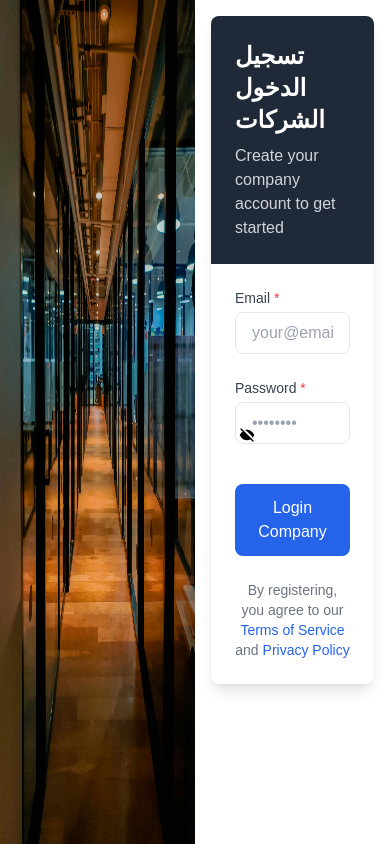
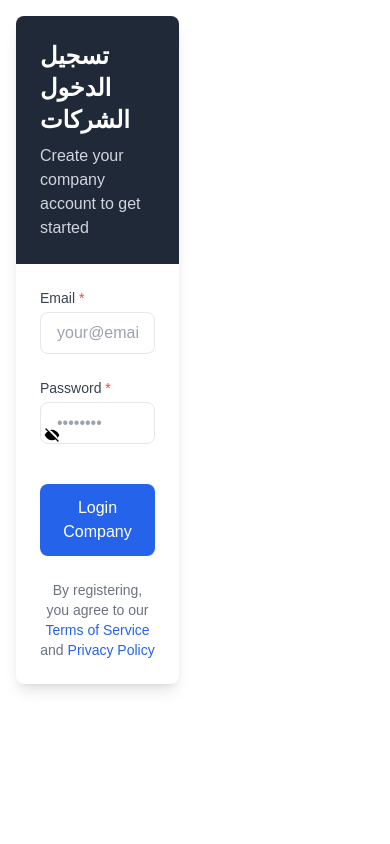
Before and after one commit to Abde-rest/IntershipMVP, a Next.js app: page /Form-company/Login in a window 390 px wide. Built offline with nearby package versions, Linux system fonts and the light colour scheme; a web font is replaced by a local one.

Commit message:
Update page.js

```diff
--- a/src/app/(auth)/Form-company/Login/page.js
+++ b/src/app/(auth)/Form-company/Login/page.js
@@ -6,7 +6,7 @@ import { SessionProvider } from "next-auth/react";
 export default function page() {
   return (
     <div className="grid grid-cols-2">
-      <div className="bg-black/20 w-full h-screen  ">
+      <div className="bg-black/20 w-full h-screen hidden md:block ">
         <Image className="w-full h-full" src={IntersipImage} alt="Intership" />
         {/* Text  */}
       </div>
```
